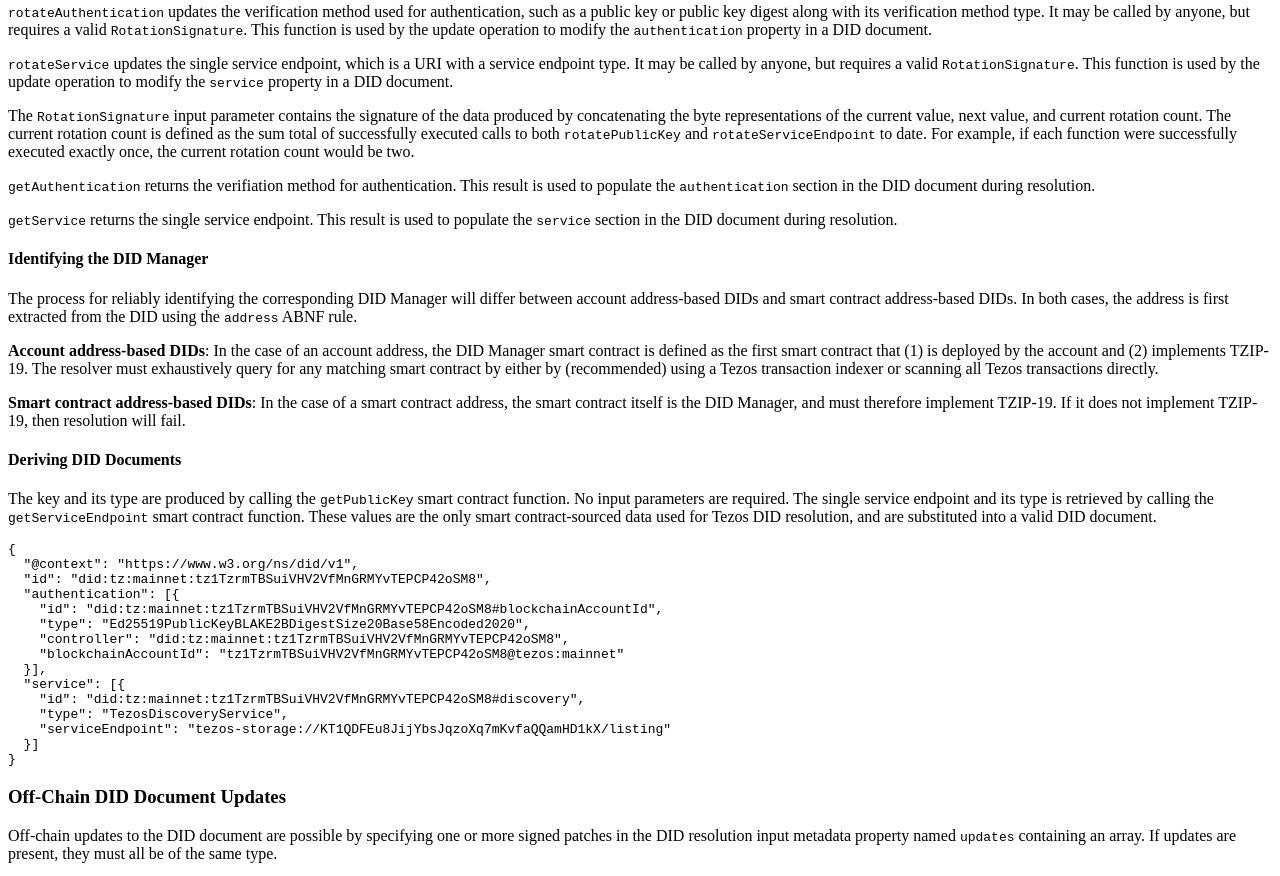
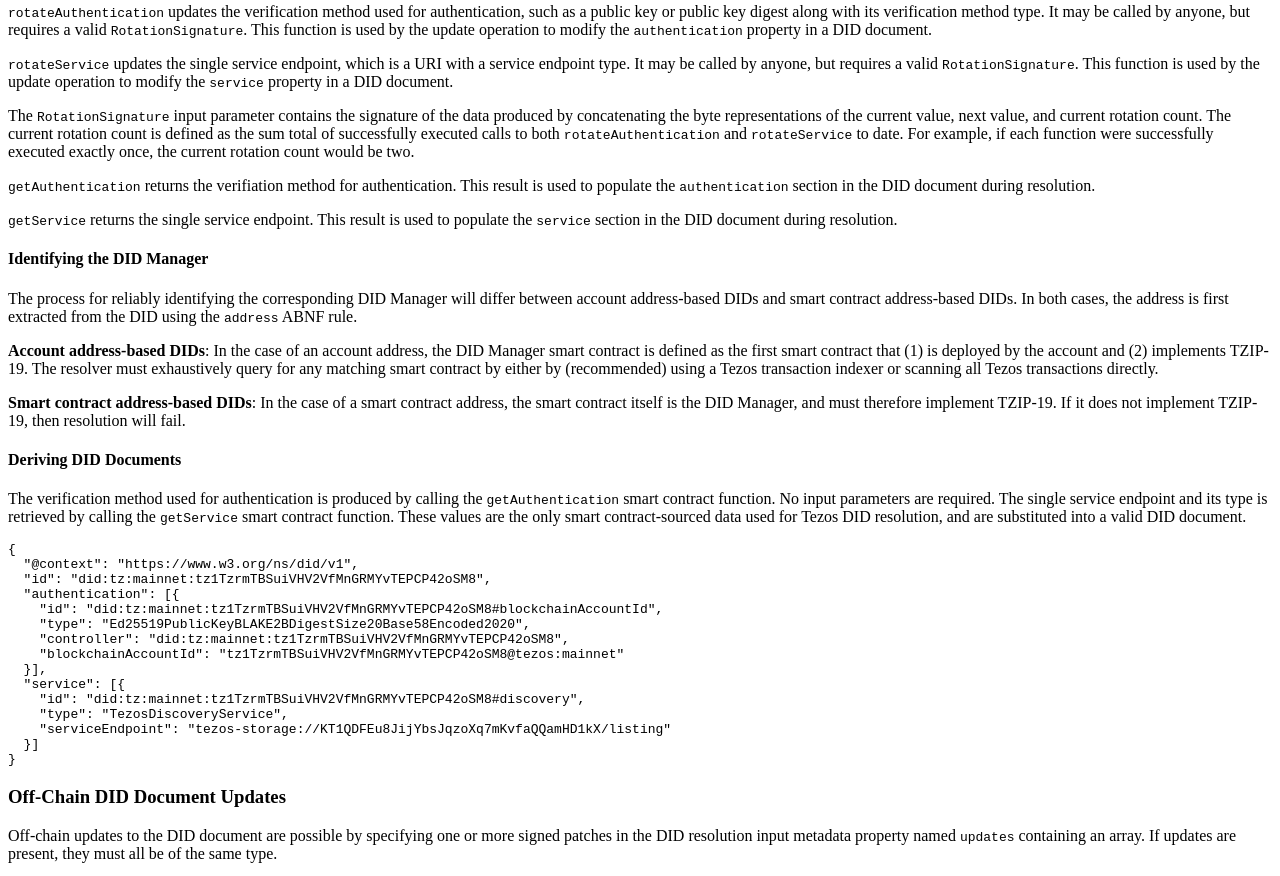
Before and after one commit to spruceid/did-tezos, a plain HTML site: page index.html in a window 1280 px wide. Shown: the part 3956-4832 px from the top of the page. Drawn offline with Linux system fonts and the light colour scheme; a script that the page names is missing.

Commit message:
correct PublicKey to Authentication

```diff
--- a/index.html
+++ b/index.html
@@ -464,10 +464,10 @@ getService :: () => Service
         signature of the data produced by concatenating the byte
         representations of the current value, next value, and current rotation
         count. The current rotation count is defined as the sum total of
-        successfully executed calls to both <code>rotatePublicKey</code> and
-        <code>rotateServiceEndpoint</code> to date. For example, if each
-        function were successfully executed exactly once, the current rotation
-        count would be two.
+        successfully executed calls to both <code>rotateAuthentication</code>
+        and <code>rotateService</code> to date. For example, if each function
+        were successfully executed exactly once, the current rotation count
+        would be two.
     </p>
 
     <p> <code>getAuthentication</code> returns the verifiation method for
@@ -504,12 +504,13 @@ getService :: () => Service
     </section>
     <section>
     <h4>Deriving DID Documents</h4>
-    <p> The key and its type are produced by calling the
-        <code>getPublicKey</code> smart contract function. No input parameters are
-        required. The single service endpoint and its type is retrieved by
-        calling the <code>getServiceEndpoint</code> smart contract function.
-        These values are the only smart contract-sourced data used for Tezos
-        DID resolution, and are substituted into a valid DID document.
+    <p> The verification method used for authentication is produced by calling
+        the <code>getAuthentication</code> smart contract function. No input
+        parameters are required. The single service endpoint and its type is
+        retrieved by calling the <code>getService</code> smart contract
+        function.  These values are the only smart contract-sourced data used
+        for Tezos DID resolution, and are substituted into a valid DID
+        document.
     </p>
 <code><pre>
 {
```
